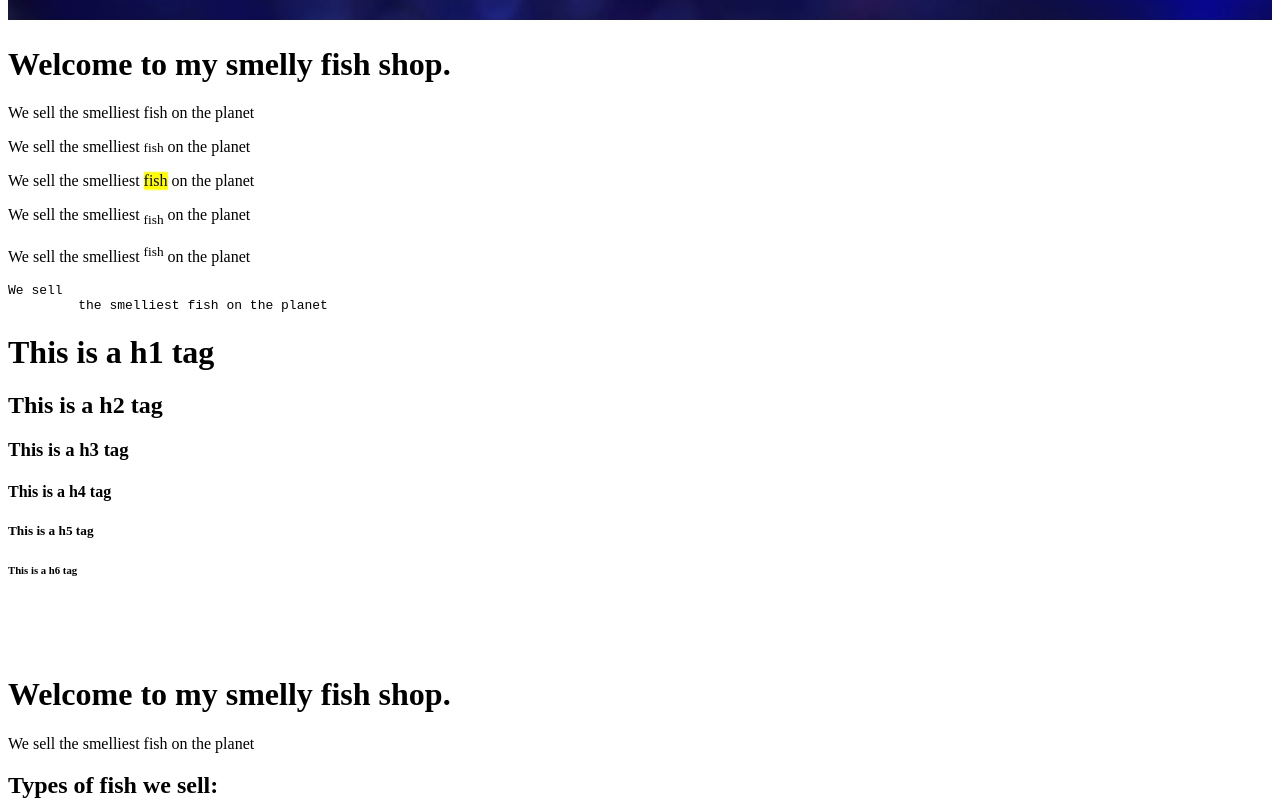
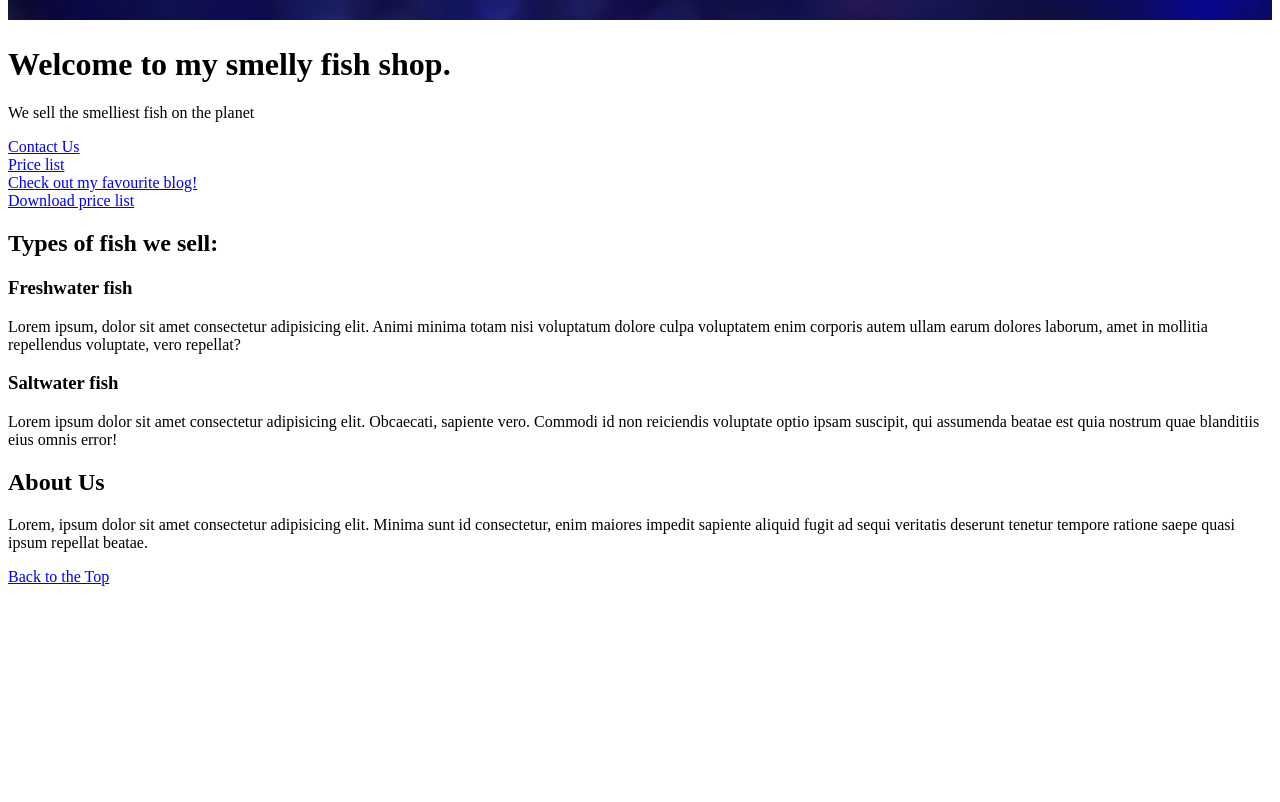
Before and after one commit to MariaMicek/html-tutorial, a plain HTML site: page index.html in a window 1280 px wide. Shown: the part 800-1602 px from the top of the page. After the commit the page ends 1394 px from the top, so only its background shows below. Drawn offline with Linux system fonts and the light colour scheme.

Commit message:
Deleted some text in index.html, added contact.html, freshwater-fish-prices.html, price-list.pdf and links to them in index.html

```diff
--- a/index.html
+++ b/index.html
@@ -12,47 +12,29 @@
 
 <body>
 
+    <div id="top"></div>
     <img src="img/fish.jpeg" alt="Photo of a cute fish" width="100%">
-
-    <h1>Welcome to my smelly fish shop.</h1>
-
-    <p>We sell the smelliest fish on the planet</p>
-    <p>We sell the smelliest <small>fish</small> on the planet</p>
-    <p>We sell the smelliest <mark>fish</mark> on the planet</p>
-    <p>We sell the smelliest <sub>fish</sub> on the planet</p>
-    <p>We sell the smelliest <sup>fish</sup> on the planet</p>
-    <p><pre>We sell
-         the smelliest fish on the planet</pre></p>
-
-    <h1>This is a h1 tag</h1>
-    <h2>This is a h2 tag</h2>
-    <h3>This is a h3 tag</h3>
-    <h4>This is a h4 tag</h4>
-    <h5>This is a h5 tag</h5>
-    <h6>This is a h6 tag</h6>
-    </br></br></br>
 
     <h1>Welcome to my smelly fish shop.</h1>
     <p>We sell the smelliest fish on the planet</p>
 
+    <a href="contact.html">Contact Us</a></br>
+    <a href="prices/freshwater-fish-prices.html">Price list</a></br>
+    <a href="http://aboutlife.pl/" target="_blank">Check out my favourite blog!</a></br>
+    <a href="downloads/price-list.pdf">Download price list</a>
+
     <h2>Types of fish we sell:</h2>
+
     <h3>Freshwater fish</h3>
     <p>Lorem ipsum, dolor sit amet consectetur adipisicing elit. Animi minima totam nisi voluptatum dolore culpa voluptatem enim corporis autem ullam earum dolores laborum, amet in mollitia repellendus voluptate, vero repellat?</p>
+
     <h3>Saltwater fish</h3>
     <p>Lorem ipsum dolor sit amet consectetur adipisicing elit. Obcaecati, sapiente vero. Commodi id non reiciendis voluptate optio ipsam suscipit, qui assumenda beatae est quia nostrum quae blanditiis eius omnis error!</p>
 
     <h2>About Us</h2>
     <p>Lorem, ipsum dolor sit amet consectetur adipisicing elit. Minima sunt id consectetur, enim maiores impedit sapiente aliquid fugit ad sequi veritatis deserunt tenetur tempore ratione saepe quasi ipsum repellat beatae.</p>
 
-    <h2>Contact Us</h2>
-    <p>You can contact Mr Green in various ways...</p>
-    <h3>By phone</h3>
-    <p>123 456 789</p>
-    <h3>By email</h3>
-    <p>greenfish@fish.com</p>
-    <h3>By carrier pidgeon</h3>
-    <p>To do this order your pidgeon at www.mrgreenpidgeon.com</p>
-
+    <a href="#top">Back to the Top</a>
 
 
 
```
Also changed, not shown: contact.html (added, +34 -0 lines), prices/freshwater-fish-prices.html (added, +24 -0 lines), 1 other file.
